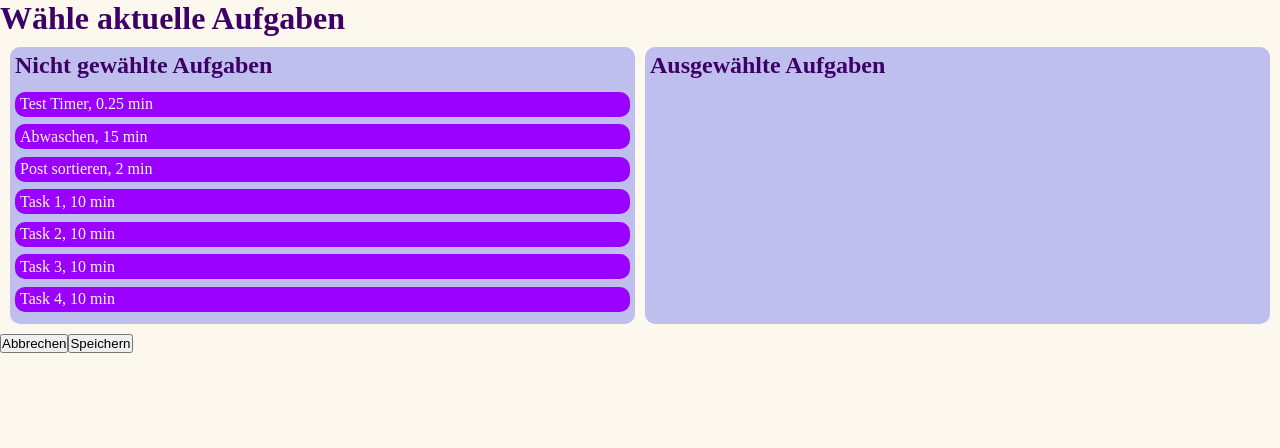
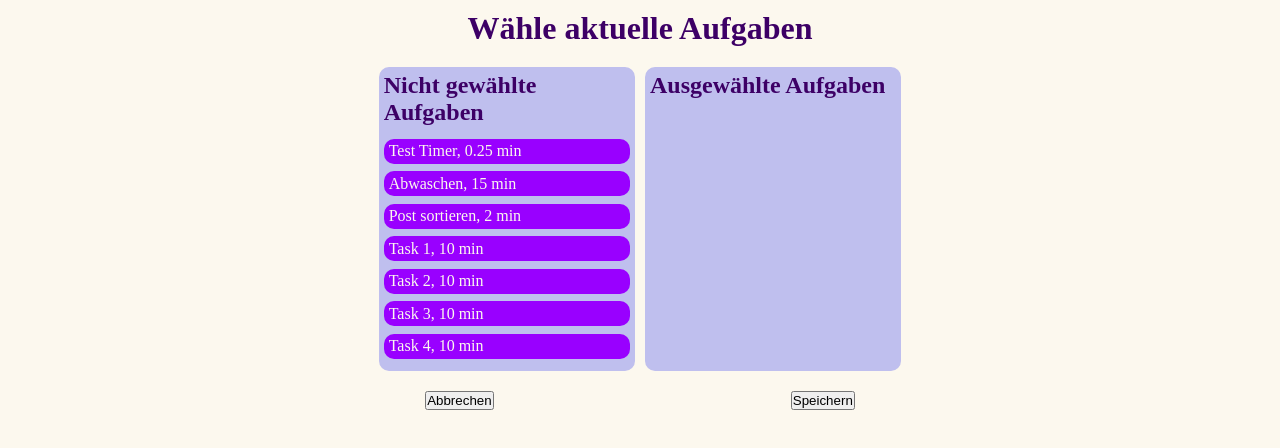
Before and after one commit to A11yship/capstone-project, a Next.js app: page /create-list in a window 1280 px wide. Shown: the top 448 px of the page. Built offline with nearby package versions, Linux system fonts and the light colour scheme.

Commit message:
Add styled components

```diff
--- a/src/pages/create-list.js
+++ b/src/pages/create-list.js
@@ -3,7 +3,9 @@ import {useRouter} from 'next/router';
 import {useState} from 'react';
 
 import Button from '../components/Button/Button';
+import StyledButtonContainer from '../components/ButtonContainer/StyledButtonContainer';
 import StyledContainer from '../components/Container/StyledContainer';
+import StyledMain from '../components/StyledMain';
 import useStore from '../hooks/useStore';
 
 const DragDropContainer = dynamic(
@@ -34,7 +36,7 @@ export default function CreateList() {
 	}
 
 	return (
-		<>
+		<StyledMain>
 			<h1>Wähle aktuelle Aufgaben </h1>
 			<StyledContainer>
 				<DragDropContainer
@@ -45,8 +47,10 @@ export default function CreateList() {
 					setSelectedTasks={setSelectedTasks}
 				/>
 			</StyledContainer>
-			<Button onClick={handleCancel}>Abbrechen</Button>
-			<Button onClick={handleSubmit}>Speichern</Button>
-		</>
+			<StyledButtonContainer>
+				<Button onClick={handleCancel}>Abbrechen</Button>
+				<Button onClick={handleSubmit}>Speichern</Button>
+			</StyledButtonContainer>
+		</StyledMain>
 	);
 }
```
